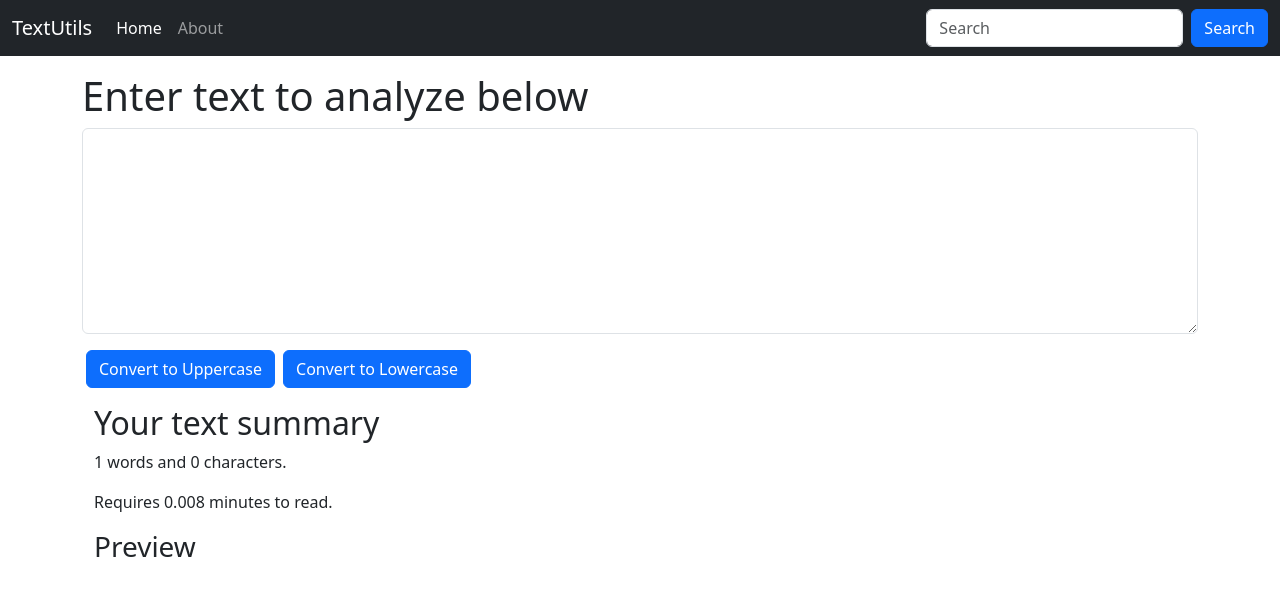
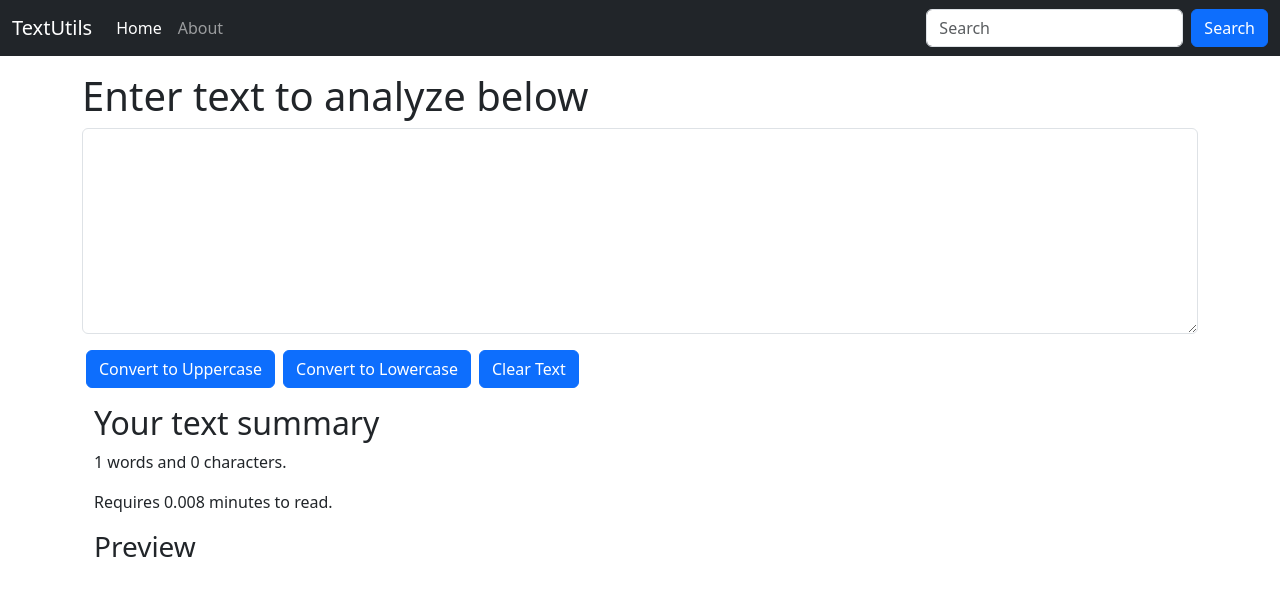
Before and after one commit to muhammadayaz806/textutils, a React (Vite) app: page / in a window 1280 px wide. Shown: the top 596 px of the page. Built offline with nearby package versions, Linux system fonts and the light colour scheme.

Commit message:
Video 9 Completed

```diff
--- a/src/components/TextForm.jsx
+++ b/src/components/TextForm.jsx
@@ -8,6 +8,11 @@
 
   const handleLowerCase = () => {
     let newText = text.toLowerCase();
+    setText(newText);
+  };
+
+  const handleClearText = () => {
+    let newText = "";
     setText(newText);
   };
 
@@ -36,6 +41,9 @@
         <button className="btn btn-primary mx-1" onClick={handleLowerCase}>
           Convert to Lowercase
         </button>
+        <button className="btn btn-primary mx-1" onClick={handleClearText}>
+          Clear Text
+        </button>
       </div>
       <div className="container my-3">
         <h2>Your text summary</h2>
```
